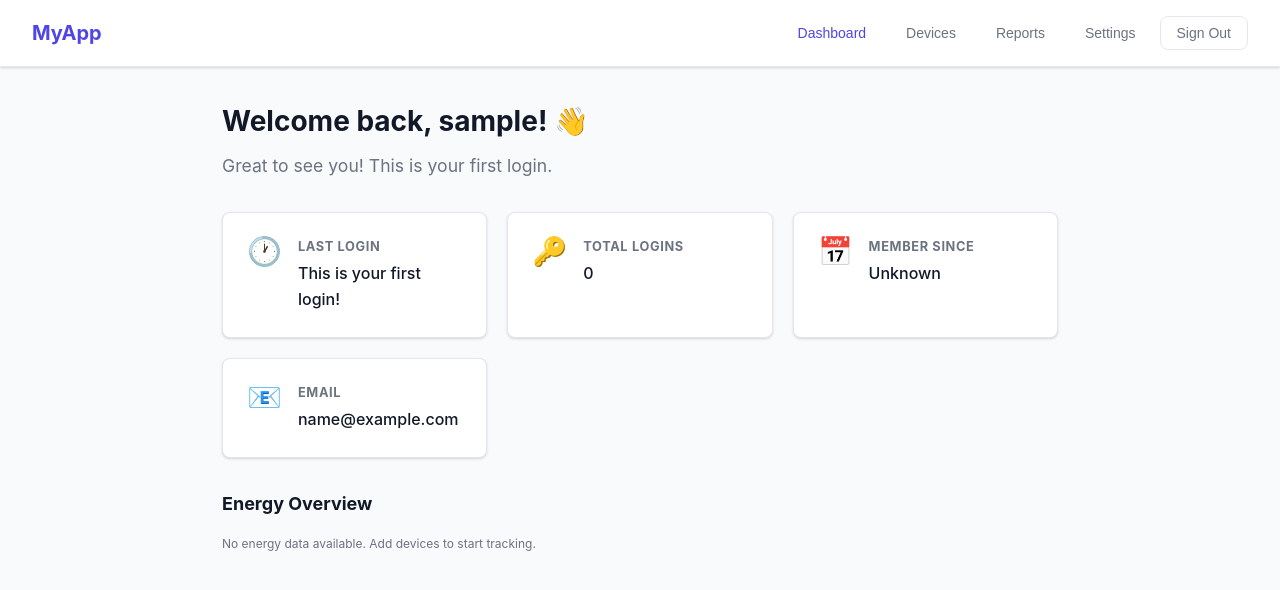
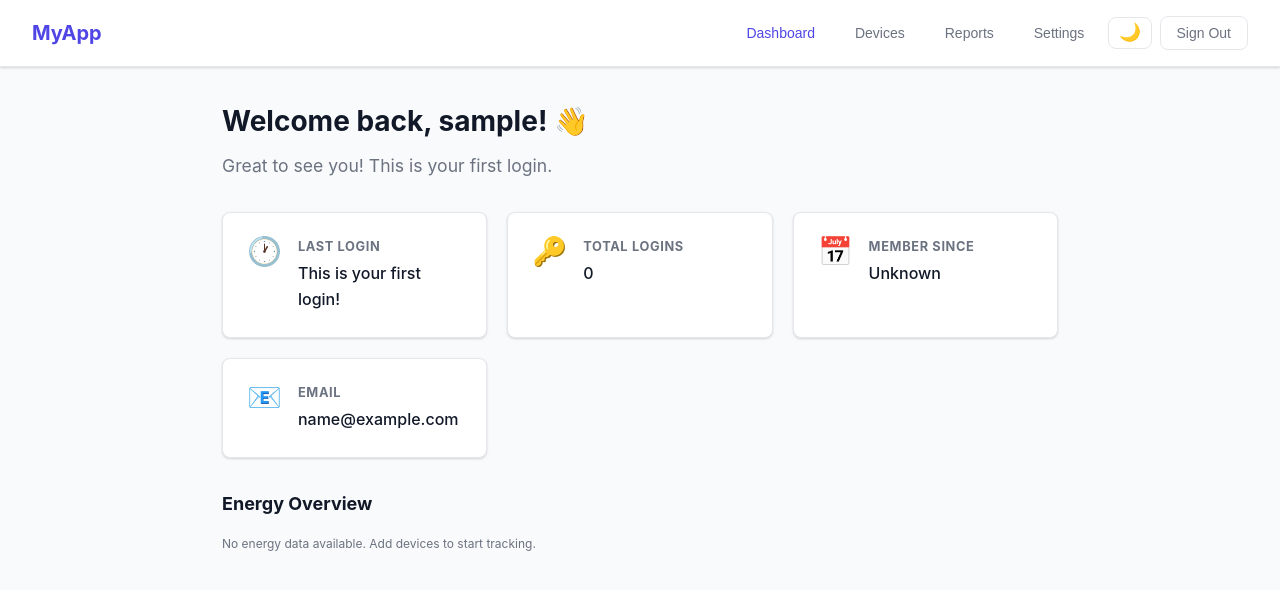
Before and after one commit to binhtq80/home-secure-app, a React (Vite) app in the folder frontend/: page /dashboard in a window 1280 px wide. Shown: the top 590 px of the page. Built offline with nearby package versions, Linux system fonts and the light colour scheme; no server answers; sample sign-in values are in the browser's storage.

Commit message:
feat: add a dark mode toggle button to the nav bar header

```diff
--- a/frontend/src/App.css
+++ b/frontend/src/App.css
@@ -928,3 +928,44 @@
   margin-bottom: 1rem;
   color: var(--color-text);
 }
+
+/* Dark Mode Toggle */
+.btn-theme-toggle {
+  background: transparent;
+  border: 1px solid var(--color-border);
+  border-radius: var(--radius);
+  padding: 0.4rem 0.6rem;
+  font-size: 1.1rem;
+  cursor: pointer;
+  transition: all 0.2s;
+  line-height: 1;
+}
+
+.btn-theme-toggle:hover {
+  border-color: var(--color-primary);
+  background: rgba(79, 70, 229, 0.05);
+}
+
+[data-theme="dark"] .btn-theme-toggle:hover {
+  background: rgba(129, 140, 248, 0.1);
+}
+
+[data-theme="dark"] .form-group select {
+  background: var(--color-surface);
+  color: var(--color-text);
+}
+
+[data-theme="dark"] .form-group input {
+  background: var(--color-surface);
+  color: var(--color-text);
+}
+
+[data-theme="dark"] .error-message {
+  background: #451a1a;
+  border-color: #7f1d1d;
+}
+
+[data-theme="dark"] .success-message {
+  background: #064e3b;
+  border-color: #065f46;
+}
--- a/frontend/src/App.tsx
+++ b/frontend/src/App.tsx
@@ -1,5 +1,6 @@
 import { BrowserRouter, Routes, Route, Navigate } from 'react-router-dom';
 import { AuthProvider, useAuth } from './contexts/AuthContext';
+import { ThemeProvider } from './contexts/ThemeContext';
 import { LoginPage } from './pages/LoginPage';
 import { RegisterPage } from './pages/RegisterPage';
 import { ConfirmPage } from './pages/ConfirmPage';
@@ -38,6 +39,7 @@ function AppRoutes() {
 
 export default function App() {
   return (
+    <ThemeProvider>
       <AuthProvider>
         <BrowserRouter>
           <div className="app">
@@ -45,5 +47,6 @@ export default function App() {
           </div>
         </BrowserRouter>
       </AuthProvider>
+    </ThemeProvider>
   );
 }
--- /dev/null
+++ b/frontend/src/components/DarkModeToggle.tsx
@@ -0,0 +1,16 @@
+import { useTheme } from '../contexts/ThemeContext';
+
+export function DarkModeToggle() {
+  const { theme, toggleTheme } = useTheme();
+
+  return (
+    <button
+      onClick={toggleTheme}
+      className="btn-theme-toggle"
+      aria-label={`Switch to ${theme === 'light' ? 'dark' : 'light'} mode`}
+      title={`Switch to ${theme === 'light' ? 'dark' : 'light'} mode`}
+    >
+      {theme === 'light' ? '🌙' : '☀️'}
+    </button>
+  );
+}
--- /dev/null
+++ b/frontend/src/contexts/ThemeContext.tsx
@@ -0,0 +1,43 @@
+import { createContext, useContext, useState, useEffect, ReactNode } from 'react';
+
+type Theme = 'light' | 'dark';
+
+interface ThemeContextType {
+  theme: Theme;
+  toggleTheme: () => void;
+}
+
+const ThemeContext = createContext<ThemeContextType | undefined>(undefined);
+
+const STORAGE_KEY = 'myapp-theme';
+
+export function ThemeProvider({ children }: { children: ReactNode }) {
+  const [theme, setTheme] = useState<Theme>(() => {
+    const saved = localStorage.getItem(STORAGE_KEY);
+    if (saved === 'dark' || saved === 'light') return saved;
+    return window.matchMedia('(prefers-color-scheme: dark)').matches ? 'dark' : 'light';
+  });
+
+  useEffect(() => {
+    localStorage.setItem(STORAGE_KEY, theme);
+    document.documentElement.setAttribute('data-theme', theme);
+  }, [theme]);
+
+  const toggleTheme = () => {
+    setTheme((prev) => (prev === 'light' ? 'dark' : 'light'));
+  };
+
+  return (
+    <ThemeContext.Provider value={{ theme, toggleTheme }}>
+      {children}
+    </ThemeContext.Provider>
+  );
+}
+
+export function useTheme() {
+  const context = useContext(ThemeContext);
+  if (!context) {
+    throw new Error('useTheme must be used within ThemeProvider');
+  }
+  return context;
+}
--- a/frontend/src/index.css
+++ b/frontend/src/index.css
@@ -13,6 +13,20 @@
   --shadow-lg: 0 10px 15px rgba(0, 0, 0, 0.1), 0 4px 6px rgba(0, 0, 0, 0.05);
 }
 
+[data-theme="dark"] {
+  --color-primary: #818cf8;
+  --color-primary-hover: #6366f1;
+  --color-bg: #111827;
+  --color-surface: #1f2937;
+  --color-text: #f9fafb;
+  --color-text-muted: #9ca3af;
+  --color-border: #374151;
+  --color-error: #f87171;
+  --color-success: #34d399;
+  --shadow: 0 1px 3px rgba(0, 0, 0, 0.3), 0 1px 2px rgba(0, 0, 0, 0.2);
+  --shadow-lg: 0 10px 15px rgba(0, 0, 0, 0.3), 0 4px 6px rgba(0, 0, 0, 0.2);
+}
+
 * {
   margin: 0;
   padding: 0;
--- a/frontend/src/pages/DashboardPage.tsx
+++ b/frontend/src/pages/DashboardPage.tsx
@@ -2,6 +2,7 @@ import { useState, useEffect } from 'react';
 import { useAuth } from '../contexts/AuthContext';
 import { useNavigate } from 'react-router-dom';
 import { reportsApi } from '../services/api';
+import { DarkModeToggle } from '../components/DarkModeToggle';
 
 interface EnergySummary {
   totalKwh: number;
@@ -100,6 +101,7 @@ export function DashboardPage() {
           <button onClick={() => navigate('/devices')} className="btn-nav">Devices</button>
           <button onClick={() => navigate('/reports')} className="btn-nav">Reports</button>
           <button onClick={() => navigate('/settings')} className="btn-nav">Settings</button>
+          <DarkModeToggle />
           <button onClick={handleLogout} className="btn-logout">Sign Out</button>
         </nav>
       </header>
--- a/frontend/src/pages/DeviceDetailPage.tsx
+++ b/frontend/src/pages/DeviceDetailPage.tsx
@@ -2,6 +2,7 @@ import { useState, useEffect } from 'react';
 import { useParams, useNavigate } from 'react-router-dom';
 import { useAuth } from '../contexts/AuthContext';
 import { devicesApi } from '../services/api';
+import { DarkModeToggle } from '../components/DarkModeToggle';
 
 interface MonthlyEnergy {
   month: string;
@@ -131,6 +132,7 @@ export function DeviceDetailPage() {
           <button onClick={() => navigate('/devices')} className="btn-nav">Devices</button>
           <button onClick={() => navigate('/reports')} className="btn-nav">Reports</button>
           <button onClick={() => navigate('/settings')} className="btn-nav">Settings</button>
+          <DarkModeToggle />
           <button onClick={handleLogout} className="btn-logout">Sign Out</button>
         </nav>
       </header>
--- a/frontend/src/pages/DevicesPage.tsx
+++ b/frontend/src/pages/DevicesPage.tsx
@@ -2,6 +2,7 @@ import { useState, useEffect, useRef, FormEvent } from 'react';
 import { useNavigate } from 'react-router-dom';
 import { useAuth } from '../contexts/AuthContext';
 import { devicesApi } from '../services/api';
+import { DarkModeToggle } from '../components/DarkModeToggle';
 
 interface Device {
   id: string;
@@ -170,6 +171,7 @@ export function DevicesPage() {
           <button onClick={() => navigate('/devices')} className="btn-nav active">Devices</button>
           <button onClick={() => navigate('/reports')} className="btn-nav">Reports</button>
           <button onClick={() => navigate('/settings')} className="btn-nav">Settings</button>
+          <DarkModeToggle />
           <button onClick={handleLogout} className="btn-logout">Sign Out</button>
         </nav>
       </header>
--- a/frontend/src/pages/ReportsPage.tsx
+++ b/frontend/src/pages/ReportsPage.tsx
@@ -2,6 +2,7 @@ import { useState, useEffect } from 'react';
 import { useNavigate } from 'react-router-dom';
 import { useAuth } from '../contexts/AuthContext';
 import { reportsApi } from '../services/api';
+import { DarkModeToggle } from '../components/DarkModeToggle';
 
 interface DeviceMonth {
   id: string;
@@ -100,6 +101,7 @@ export function ReportsPage() {
           <button onClick={() => navigate('/devices')} className="btn-nav">Devices</button>
           <button onClick={() => navigate('/reports')} className="btn-nav active">Reports</button>
           <button onClick={() => navigate('/settings')} className="btn-nav">Settings</button>
+          <DarkModeToggle />
           <button onClick={handleLogout} className="btn-logout">Sign Out</button>
         </nav>
       </header>
--- a/frontend/src/pages/SettingsPage.tsx
+++ b/frontend/src/pages/SettingsPage.tsx
@@ -2,6 +2,7 @@ import { useState, useEffect, FormEvent } from 'react';
 import { useNavigate } from 'react-router-dom';
 import { useAuth } from '../contexts/AuthContext';
 import { settingsApi } from '../services/api';
+import { DarkModeToggle } from '../components/DarkModeToggle';
 
 export function SettingsPage() {
   const { logout } = useAuth();
@@ -73,6 +74,7 @@ export function SettingsPage() {
           <button onClick={() => navigate('/devices')} className="btn-nav">Devices</button>
           <button onClick={() => navigate('/reports')} className="btn-nav">Reports</button>
           <button onClick={() => navigate('/settings')} className="btn-nav active">Settings</button>
+          <DarkModeToggle />
           <button onClick={handleLogout} className="btn-logout">Sign Out</button>
         </nav>
       </header>
```
Lines whose indentation alone changed are shown as unchanged.
